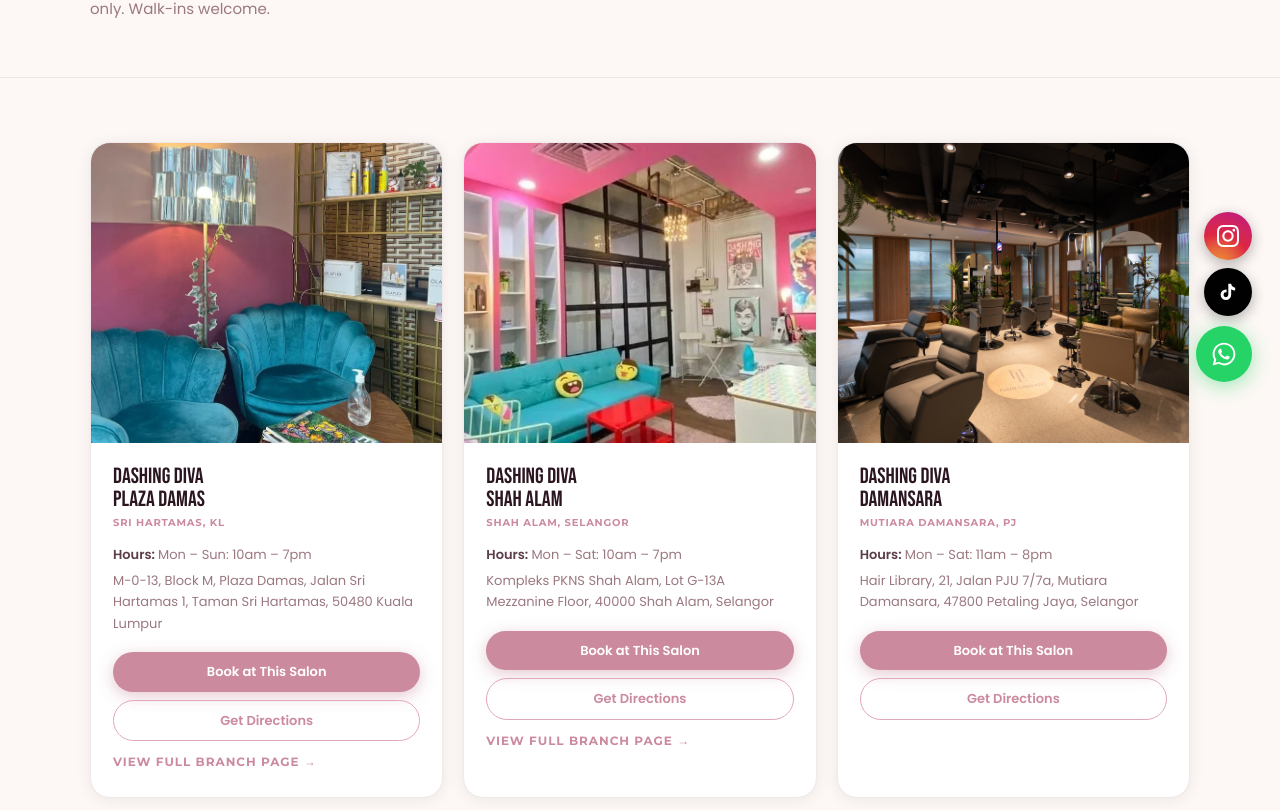
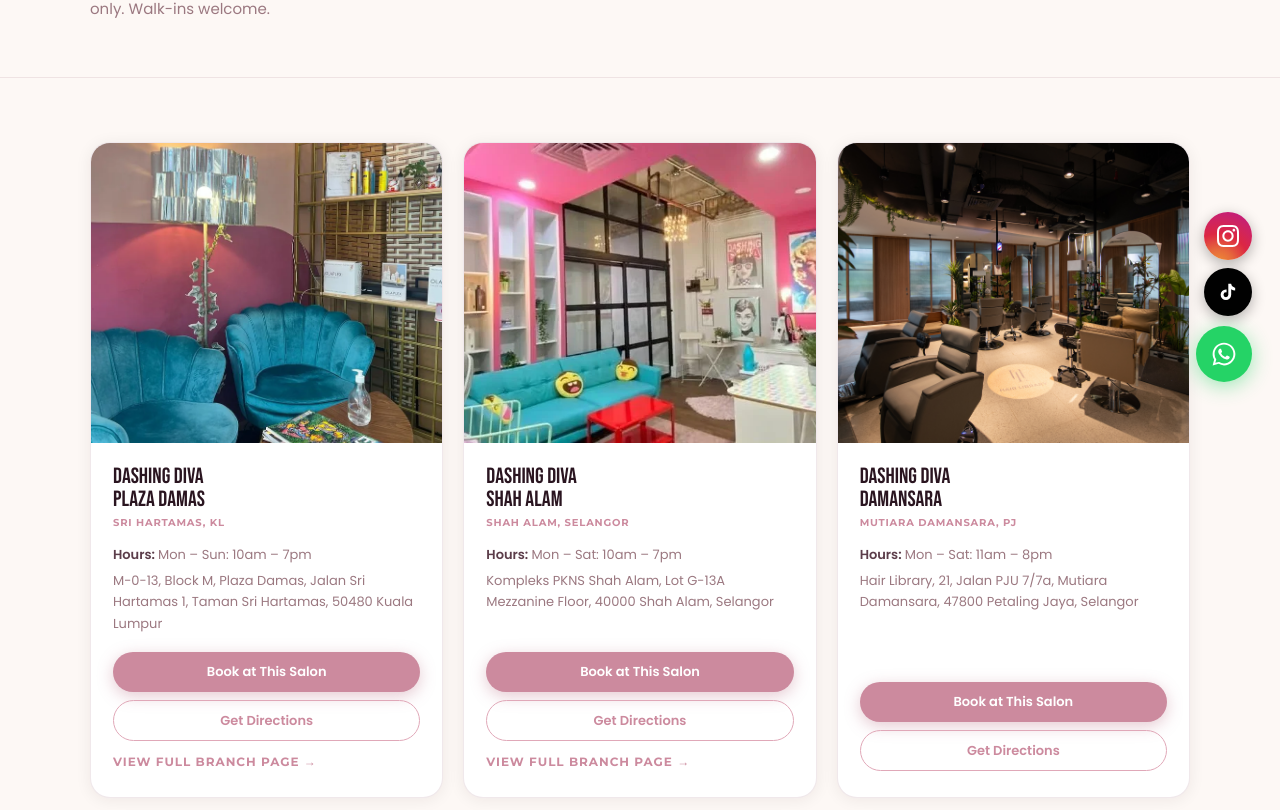
Before and after one commit to Goodcat1881/diva-wesbite, a Next.js app: page /salons in a window 1280 px wide. Shown: the part 390-1200 px from the top of the page. Built offline with nearby package versions, Linux system fonts and the light colour scheme.

Commit message:
fix: align card button groups to bottom across all salon cards

```diff
--- a/app/salons/page.jsx
+++ b/app/salons/page.jsx
@@ -72,7 +72,7 @@
       <section className="sp" style={{ background: 'var(--cream)', paddingTop: '64px', paddingBottom: '64px' }}>
         <div className="rg-3" style={{ maxWidth: '1100px', margin: '0 auto', gap: '20px' }}>
           {salons.map((s, i) => (
-            <div key={i} className="card" style={{ overflow: 'hidden', padding: 0 }}>
+            <div key={i} className="card" style={{ overflow: 'hidden', padding: 0, display: 'flex', flexDirection: 'column' }}>
               {/* Image */}
               <div style={{ height: '300px', background: s.bg, overflow: 'hidden', position: 'relative' }}>
                 {s.photo
@@ -83,7 +83,7 @@
                 }
               </div>
               {/* Info */}
-              <div style={{ padding: '22px 22px 26px' }}>
+              <div style={{ padding: '22px 22px 26px', flex: 1, display: 'flex', flexDirection: 'column' }}>
                 <div style={{ fontFamily: 'var(--font-display)', fontSize: '22px', textTransform: 'uppercase', color: 'var(--warm-dark)', lineHeight: 1.05, marginBottom: '4px' }}>
                   DASHING DIVA<br />{s.name}
                 </div>
@@ -96,7 +96,7 @@
                 <div style={{ fontSize: '13px', color: 'var(--muted)', lineHeight: 1.65, marginBottom: '18px' }}>
                   {s.address}
                 </div>
-                <div style={{ display: 'flex', flexDirection: 'column', gap: '8px' }}>
+                <div style={{ display: 'flex', flexDirection: 'column', gap: '8px', marginTop: 'auto' }}>
                   <a href={s.fresha} target="_blank" rel="noopener noreferrer" className="btn btn-primary btn-sm" style={{ width: '100%', justifyContent: 'center' }}>
                     Book at This Salon
                   </a>
```
